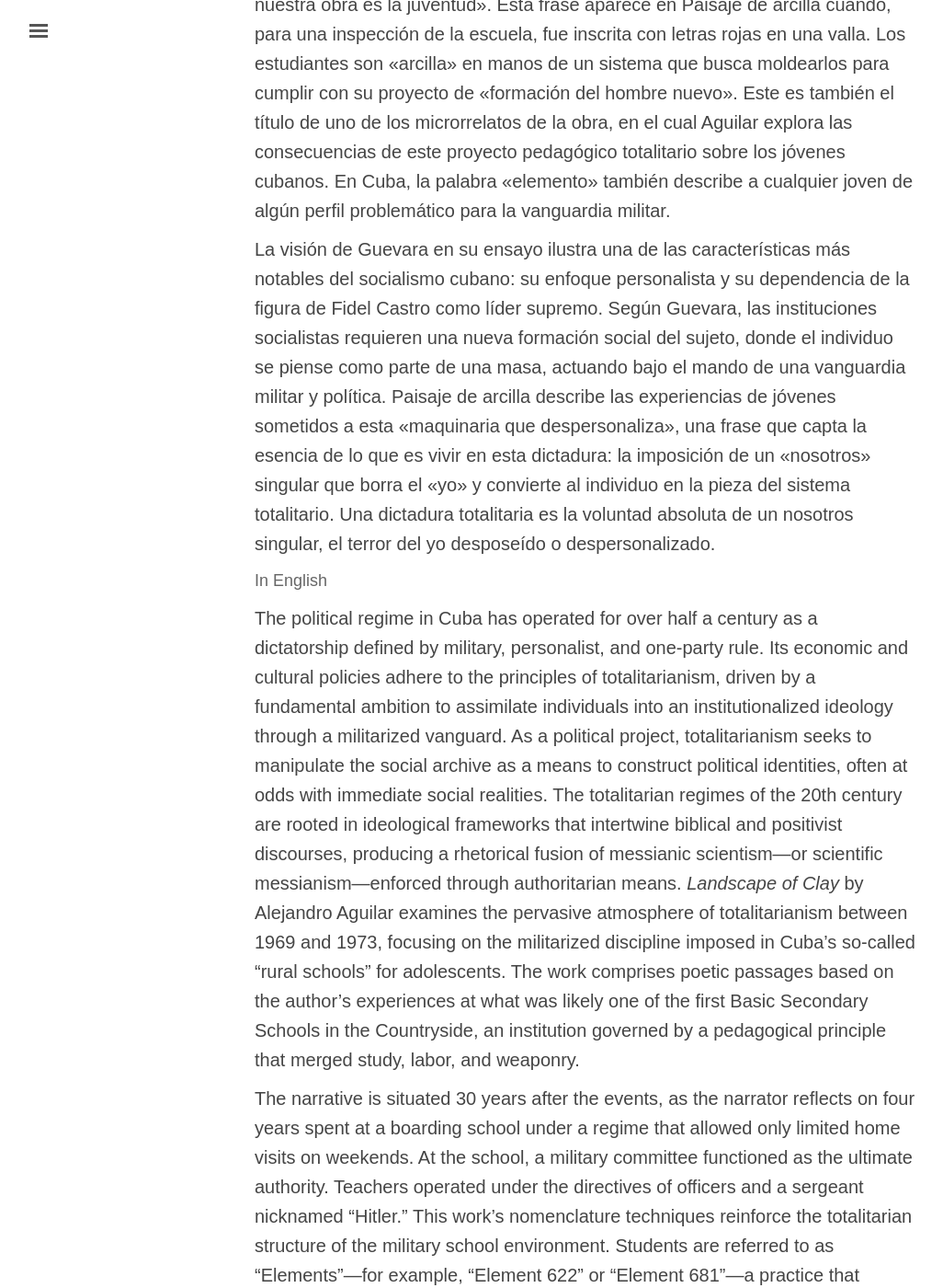
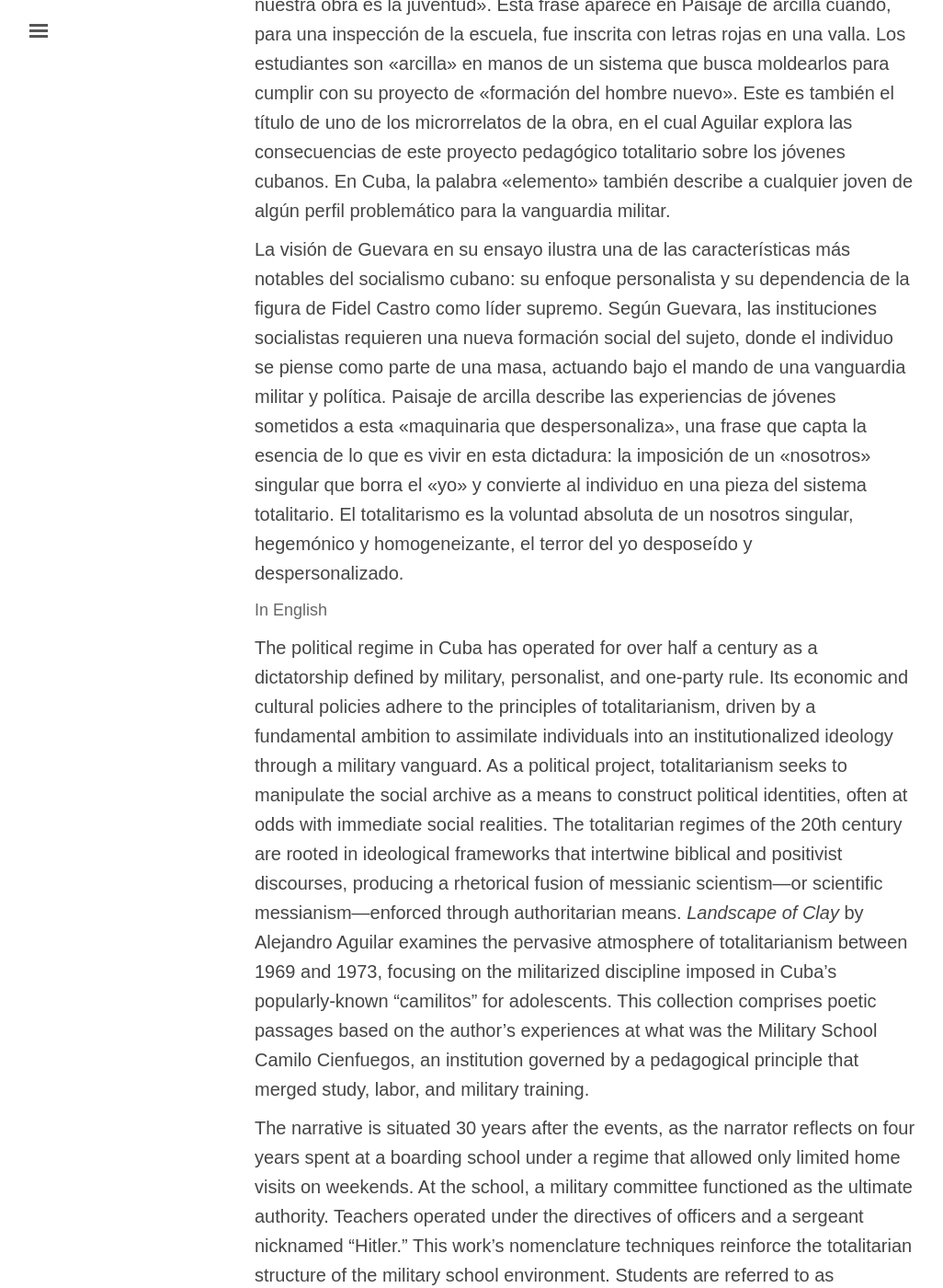
Before and after one commit to edicionesdereparto/paisajedearcilla, a Jekyll site: the page built from index.html, in a window 1280 px wide and 1400 px high, scrolled down 1649 px. Shown: the whole window at 92% size, without its empty margins (3-1029 px from the left). Built offline with Jekyll 4.4.1, drawn with Linux system fonts in a browser that asks for light colours; some of the changed text lies outside the part shown.

Commit message:
Update index.html

```diff
--- a/index.html
+++ b/index.html
@@ -85,20 +85,20 @@ title: "Paisaje de Arcilla (Landscape of Clay)"
   En este contexto, el narrador está situado unos 30 años después de lo ocurrido, rememorando cuatro años en una beca escolar con un régimen de pases y salidas al hogar los fines de semana. En la escuela, un comité militar es la máxima autoridad. Los profesores se encuentran bajo las órdenes de los oficiales y de un sargento apodado «Hitler». La manera de nombrar a los personajes de la obra refuerza la atmósfera totalitaria del régimen escolar-militar. Además del caso del sargento, los estudiantes son llamados «Elementos»: «Elemento 622», «Elemento 681», etc., lo cual les quita su identidad personal y los reduce a piezas de un proyecto mayor. La elección del término «elemento» alude al título de la obra y a una frase de la carta-ensayo <i></i>El socialismo y el hombre en Cuba</i> del guerrillero Ernesto Guevara «La arcilla fundamental de nuestra obra es la juventud». Esta frase aparece en Paisaje de arcilla cuando, para una inspección de la escuela, fue inscrita con letras rojas en una valla. Los estudiantes son «arcilla» en manos de un sistema que busca moldearlos para cumplir con su proyecto de «formación del hombre nuevo». Este es también el título de uno de los microrrelatos de la obra, en el cual Aguilar explora las consecuencias de este proyecto pedagógico totalitario sobre los jóvenes cubanos. En Cuba, la palabra «elemento» también describe a cualquier joven de algún perfil problemático para la vanguardia militar.
 </p>
 <p>
-  La visión de Guevara en su ensayo ilustra una de las características más notables del socialismo cubano: su enfoque personalista y su dependencia de la figura de Fidel Castro como líder supremo. Según Guevara, las instituciones socialistas requieren una nueva formación social del sujeto, donde el individuo se piense como parte de una masa, actuando bajo el mando de una vanguardia militar y política. Paisaje de arcilla describe las experiencias de jóvenes sometidos a esta «maquinaria que despersonaliza», una frase que capta la esencia de lo que es vivir en esta dictadura: la imposición de un «nosotros» singular que borra el «yo» y convierte al individuo en la pieza del sistema totalitario. Una dictadura totalitaria es la voluntad absoluta de un nosotros singular, el terror del yo desposeído o despersonalizado.
+  La visión de Guevara en su ensayo ilustra una de las características más notables del socialismo cubano: su enfoque personalista y su dependencia de la figura de Fidel Castro como líder supremo. Según Guevara, las instituciones socialistas requieren una nueva formación social del sujeto, donde el individuo se piense como parte de una masa, actuando bajo el mando de una vanguardia militar y política. Paisaje de arcilla describe las experiencias de jóvenes sometidos a esta «maquinaria que despersonaliza», una frase que capta la esencia de lo que es vivir en esta dictadura: la imposición de un «nosotros» singular que borra el «yo» y convierte al individuo en una pieza del sistema totalitario. El totalitarismo es la voluntad absoluta de un nosotros singular, hegemónico y homogeneizante, el terror del yo desposeído y despersonalizado.
 </p>
 </body>
 <p>
   <small>In English</small>
 </p>
   <p>
-  The political regime in Cuba has operated for over half a century as a dictatorship defined by military, personalist, and one-party rule. Its economic and cultural policies adhere to the principles of totalitarianism, driven by a fundamental ambition to assimilate individuals into an institutionalized ideology through a militarized vanguard. As a political project, totalitarianism seeks to manipulate the social archive as a means to construct political identities, often at odds with immediate social realities. The totalitarian regimes of the 20th century are rooted in ideological frameworks that intertwine biblical and positivist discourses, producing a rhetorical fusion of messianic scientism—or scientific messianism—enforced through authoritarian means. <i>Landscape of Clay</i> by Alejandro Aguilar examines the pervasive atmosphere of totalitarianism between 1969 and 1973, focusing on the militarized discipline imposed in Cuba’s so-called “rural schools” for adolescents. The work comprises poetic passages based on the author’s experiences at what was likely one of the first Basic Secondary Schools in the Countryside, an institution governed by a pedagogical principle that merged study, labor, and weaponry.
+  The political regime in Cuba has operated for over half a century as a dictatorship defined by military, personalist, and one-party rule. Its economic and cultural policies adhere to the principles of totalitarianism, driven by a fundamental ambition to assimilate individuals into an institutionalized ideology through a military vanguard. As a political project, totalitarianism seeks to manipulate the social archive as a means to construct political identities, often at odds with immediate social realities. The totalitarian regimes of the 20th century are rooted in ideological frameworks that intertwine biblical and positivist discourses, producing a rhetorical fusion of messianic scientism—or scientific messianism—enforced through authoritarian means. <i>Landscape of Clay</i> by Alejandro Aguilar examines the pervasive atmosphere of totalitarianism between 1969 and 1973, focusing on the militarized discipline imposed in Cuba’s popularly-known “camilitos” for adolescents. This collection comprises poetic passages based on the author’s experiences at what was the Military School Camilo Cienfuegos, an institution governed by a pedagogical principle that merged study, labor, and military training.
   </p>
   <p>
   The narrative is situated 30 years after the events, as the narrator reflects on four years spent at a boarding school under a regime that allowed only limited home visits on weekends. At the school, a military committee functioned as the ultimate authority. Teachers operated under the directives of officers and a sergeant nicknamed “Hitler.” This work’s nomenclature techniques reinforce the totalitarian structure of the military school environment. Students are referred to as “Elements”—for example, “Element 622” or “Element 681”—a practice that stripped them of personal identity and reduced them to functional components of a larger ideological project. The use of the term “element” connects to the title of the work and references a line from Ernesto Guevara’s essay-letter <i></i>Socialism and Man in Cuba</i>: “The fundamental clay of our work is the youth.” This phrase, which appears in <i>Landcape of Clay</i> during a school inspection, was written in red letters on a banner. Students, likened to “clay,” are depicted as raw material molded by the system to fulfill its vision of creating the “New Man.” Aguilar explores this pedagogical mission’s totalitarian impact on Cuban youth in one of the stories, aptly titled “The Education of the New Man.” In Cuban vernacular, the term “element” also denotes individuals with problematic profiles from the perspective of the military regime.
   </p>
   <p>
-  Guevara’s vision in <i>Socialism and Man in Cuba</i> underscores a defining feature of Cuban socialism: its personalist structure and reliance on Fidel Castro as the supreme leader. According to Guevara, socialist institutions require a new social formation in which individuals conceive themselves as parts of a collective mass, subordinate to the directives of a political and military vanguard. Paisaje de arcilla vividly depicts the experiences of youth subjected to what Aguilar terms a “depersonalizing machinery,” encapsulating the essence of life under the dictatorship. The system imposes a singular collective “we” that obliterates the individual “I,” transforming personal agency into the functional role of a cog within the totalitarian apparatus. Totalitarianism, as represented in this work, emerges as the absolute imposition of a homogenized “we,” anchored in the terror of a dispossessed, depersonalized individual identity.
+  Guevara’s vision in <i>Socialism and Man in Cuba</i> underscores a defining feature of Cuban socialism: its personalist structure and reliance on Fidel Castro as the supreme leader. According to Guevara, socialist institutions would require a new social formation in which individuals conceive themselves as parts of a collective mass, subordinate to the directives of a political and military vanguard. Paisaje de arcilla vividly depicts the experiences of youth subjected to what Aguilar terms a “depersonalizing machinery,” encapsulating the essence of life under the Cuban dictatorship. The system imposes a singular collective that obliterates the individual, transforming personal agency into the functional role of a cog within the totalitarian apparatus. Totalitarianism, as represented in this work, emerges as the absolute imposition of a hegemonic and homogenizing collective, anchored in the terror of a dispossessed, depersonalized individual identity.
   </p>
 </div>
 
```
